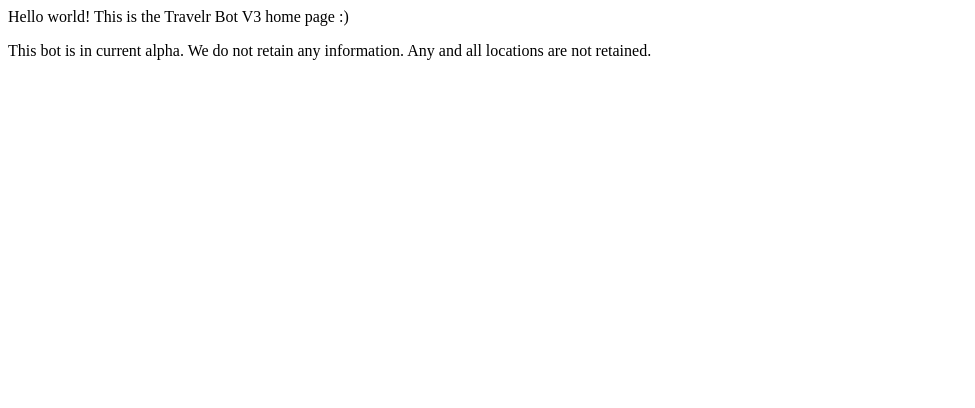
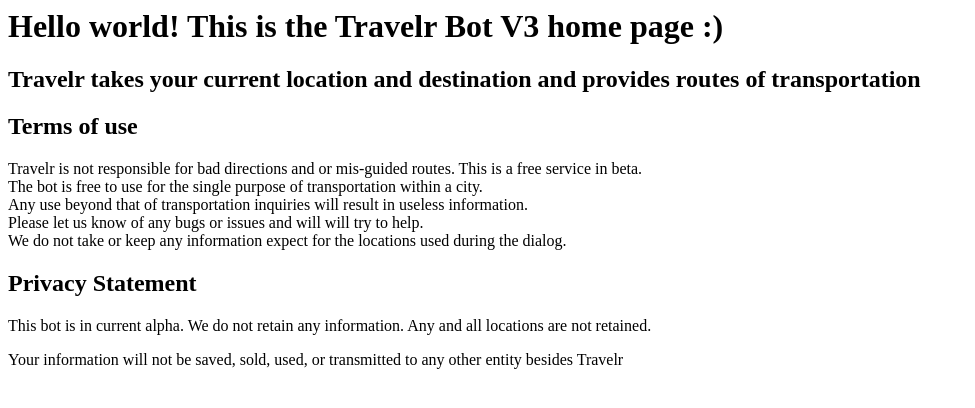
Before and after one commit to TravelrBot/Travelr, a website: page Index.html in a window 1280 px wide. Shown: the whole page, without its empty margins (0-975 px from the left). Drawn offline with Linux system fonts and the light colour scheme.

Commit message:
Privacy and Terms of Serivce

```diff
--- a/Index.html
+++ b/Index.html
@@ -3,7 +3,19 @@
     <title>Travelr Bot</title>
 </head>
 <body>
+    <h1>
     Hello world! This is the Travelr Bot V3 home page :)
+    </h1>
+    <h2>Travelr takes your current location and destination and provides routes of transportation</h2>
+    <h2>Terms of use</h2>
+    <p>Travelr is not responsible for bad directions and or mis-guided routes. This is a free service in beta. <br>
+        The bot is free to use for the single purpose of transportation within a city. <br>
+        Any use beyond that of transportation inquiries will result in useless information. <br>
+        Please let us know of any bugs or issues and will will try to help. <br>
+        We do not take or keep any information expect for the locations used during the dialog.
+    </p>
+    <h2>Privacy Statement</h2>
     <p>This bot is in current alpha. We do not retain any information. Any and all locations are not retained. </p>
+    <p> Your information will not be saved, sold, used, or transmitted to any other entity besides Travelr</p>
 </body>
 </html>
```
